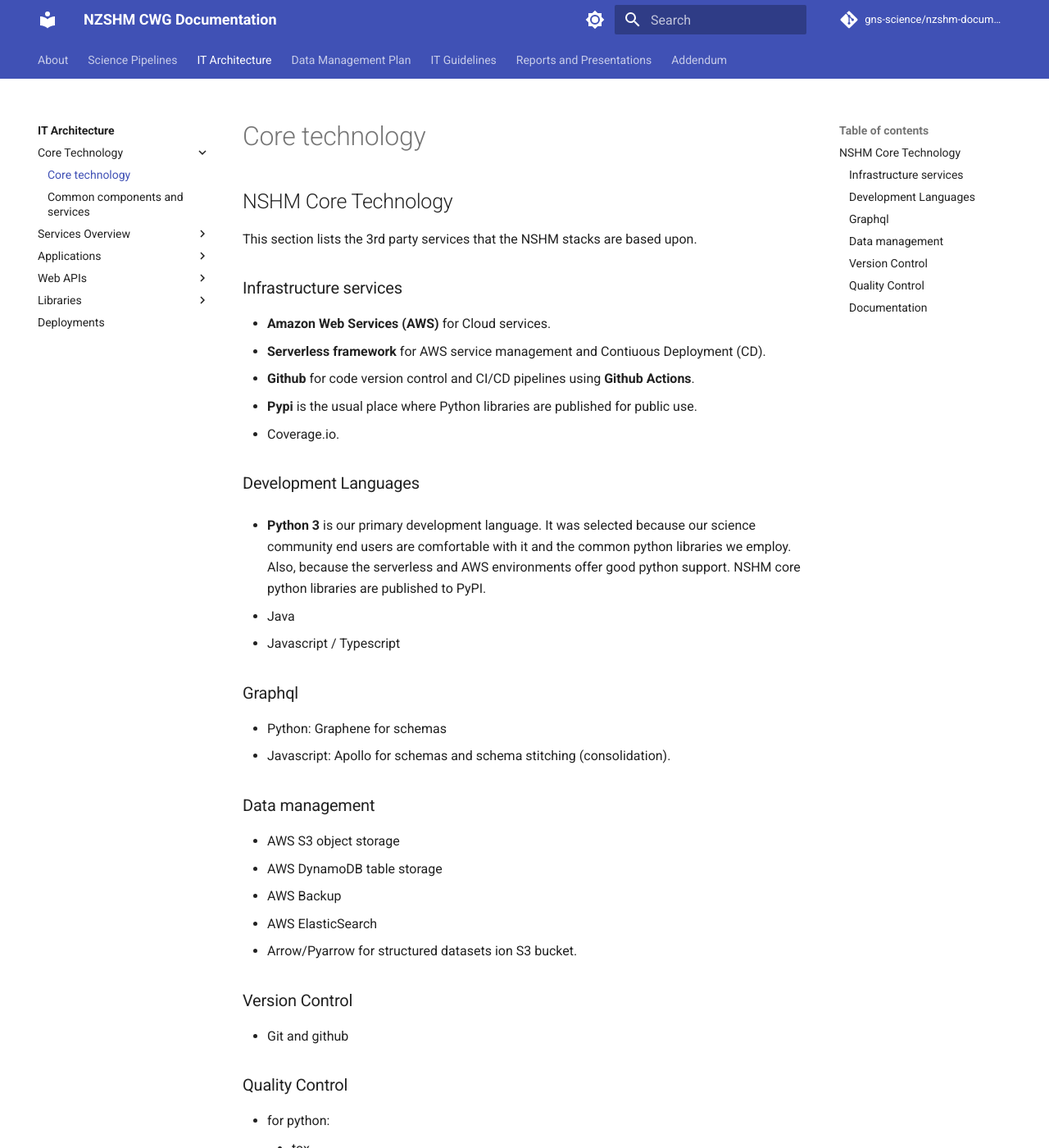
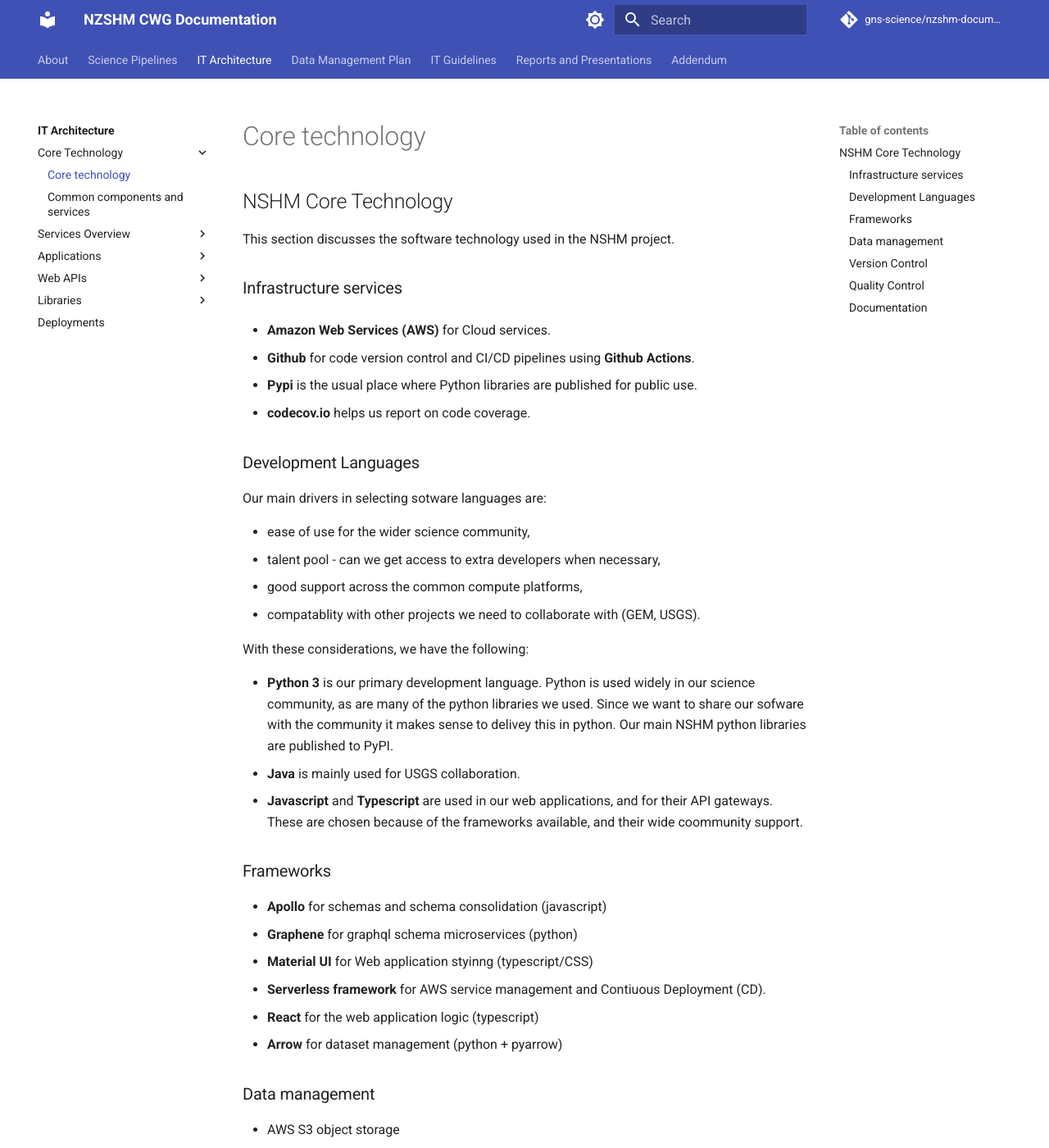
Before and after one commit to GNS-Science/nzshm-documentation, an MkDocs documentation site: the page built from docs/architecture/core_technology.md, in a window 1280 px wide and 1400 px high. Shown: the whole window at 82% size. Built offline with MkDocs 1.6.1 and Material for MkDocs 9.7.7, drawn with Linux system fonts in a browser that asks for light colours; comment, search, counter and statistics services are not loaded.

Commit message:
updates to architecture chapter;

```diff
--- a/docs/architecture/core_technology.md
+++ b/docs/architecture/core_technology.md
@@ -1,29 +1,39 @@
 # NSHM Core Technology
 
-This section lists the 3rd party services that the NSHM stacks are
-based upon.
+This section discusses the software technology used in the NSHM project.
 
 ## Infrastructure services
 
  - **Amazon Web Services (AWS)** for Cloud services.
- - **Serverless framework** for AWS service management and Contiuous Deployment (CD).
+
  - **Github** for code version control and CI/CD pipelines using **Github Actions**.
  - **Pypi** is the usual place where Python libraries are published for public use.
- - Coverage.io.
+ - **codecov.io** helps us report on code coverage.
 
 ## Development Languages
 
+Our main drivers in selecting sotware languages are:
+
+ - ease of use for the wider science community,
+ - talent pool - can we get access to extra developers when necessary,
+ - good support across the common compute platforms,
+ - compatablity with other projects we need to collaborate with (GEM, USGS).
+
+With these considerations, we have the following:
+
  - **Python 3** is our primary development language.
-   It was selected because our science community end users are comfortable with it and the common python libraries we employ. Also, because the serverless and AWS environments offer good python support.
-   NSHM core python libraries are published to PyPI.
+   Python is used widely in our science community, as are many of the python libraries we used. Since we want to share our sofware with the community it makes sense to delivey this in python. Our main NSHM python libraries are published to PyPI.
+ - **Java** is mainly used for USGS collaboration.
+ - **Javascript** and **Typescript** are used in our web applications, and for their API gateways. These are chosen because of the frameworks available, and their wide coommunity support.
 
- - Java
- - Javascript / Typescript
+## Frameworks
 
-## Graphql
-
- - Python: Graphene for schemas
- - Javascript: Apollo for schemas and schema stitching (consolidation).
+ - **Apollo** for schemas and schema consolidation (javascript)
+ - **Graphene** for graphql schema microservices (python)
+ - **Material UI** for Web application styinng (typescript/CSS)
+ - **Serverless framework** for AWS service management and Contiuous Deployment (CD).
+ - **React** for the web application logic (typescript)
+ - **Arrow** for dataset management (python + pyarrow)
 
 ## Data management
 
```
Also changed, not shown: docs/architecture/index.md (+1 -1 lines).
